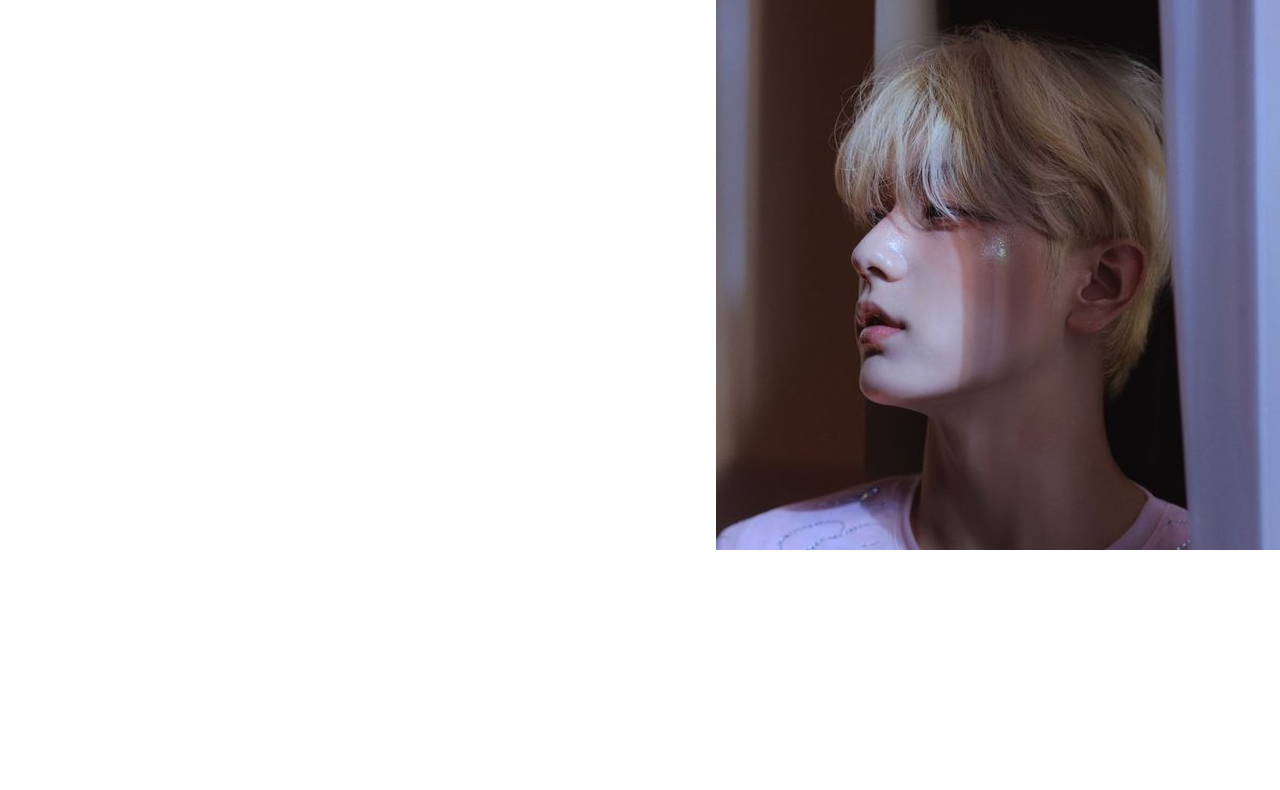
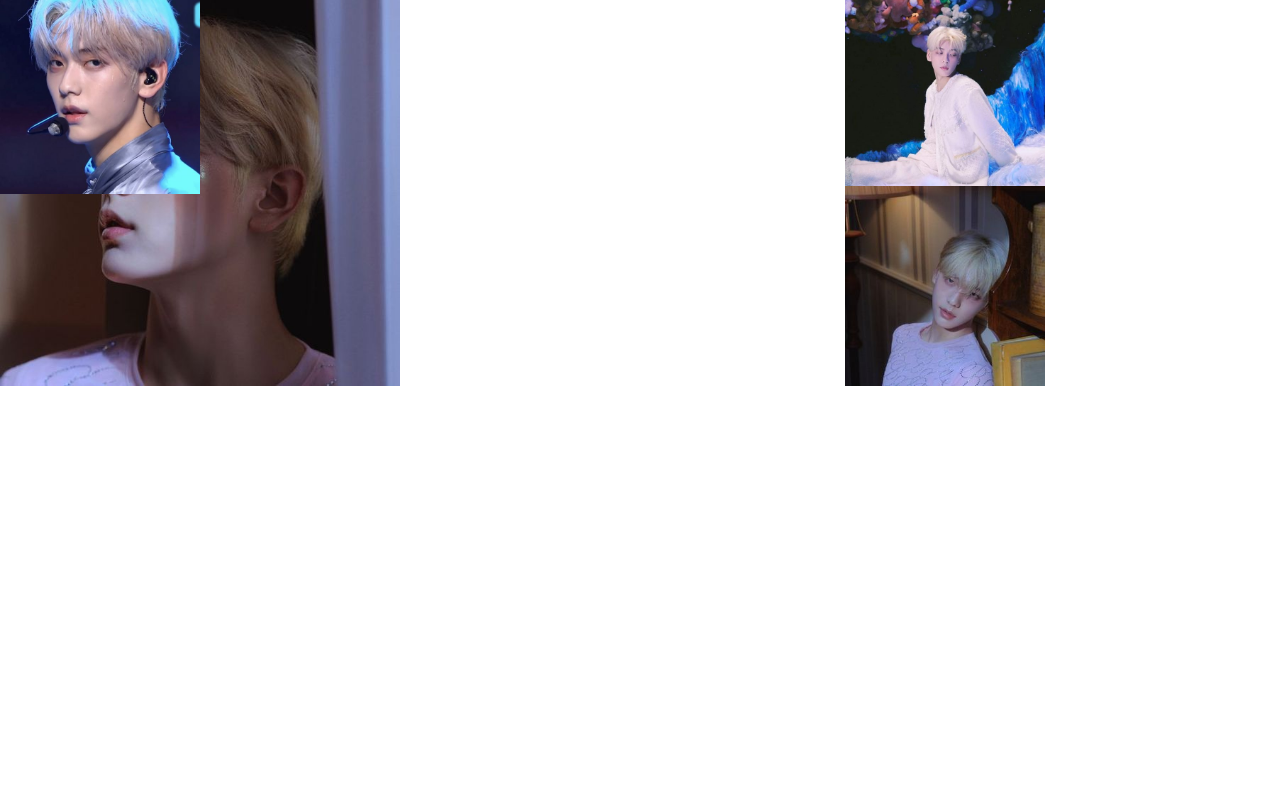
Before and after one commit to vkawaka/galeria-de-fotos, a plain HTML site: page index.html in a window 1280 px wide. Shown: the part 62-852 px from the top of the page. After the commit the page ends 800 px from the top, so only its background shows below. Drawn offline with Linux system fonts and the light colour scheme.

Commit message:
tentativas falhas

```diff
--- a/index.html
+++ b/index.html
@@ -16,6 +16,19 @@
     </header>
     <main>
         <img class= "big" src="./img/big.png" alt="">
+
+        <div class="fila"></div>
+
+                <img class="primeira" src="./img/dois.png" alt="" >
+                <img class="primeira" src="./img/tres.png" alt="" >
+        </div>
+
+        <div class="fila2">
+
+                <img class="segunda" src="./img/quatro.png" alt="">
+                <img class="segunda" src="./img/cinco.png" alt="">
+
+        </div>
     </main>
 
 </body>
--- a/style.css
+++ b/style.css
@@ -23,10 +23,29 @@ header{
 }
 main{
     display: grid;
-    grid-template-columns: 35% repeat(2, 1fr);
-    grid-template-rows: repeat(3, 1fr);
-    grid-template-areas: "area-1 area-2 area-3";
+    grid-template-columns: repeat(3, 33%);
+    grid-template-rows: repeat(2, 1vh);
+    grid-template-areas:
+        "area-1"
+        "area-2"
+        "area-3";
 }
 .big{
+    grid-area: area-1;
+    width: 400px;
+    height: 400px;
+}
+.primeira{
+    width: 200x;
+    height: 200px;
+    display: flex;
+    flex-direction: column;
+    grid-area: area-2;
+}
+.segunda{
+    width: 200x;
+    height: 200px;
+    display: flex;
+    flex-direction: column;
     grid-area: area-3;
 }
```
Also changed, not shown: img/cinco.png (added), img/dois.png (added), img/quatro.png (added), img/tres.png (added).
